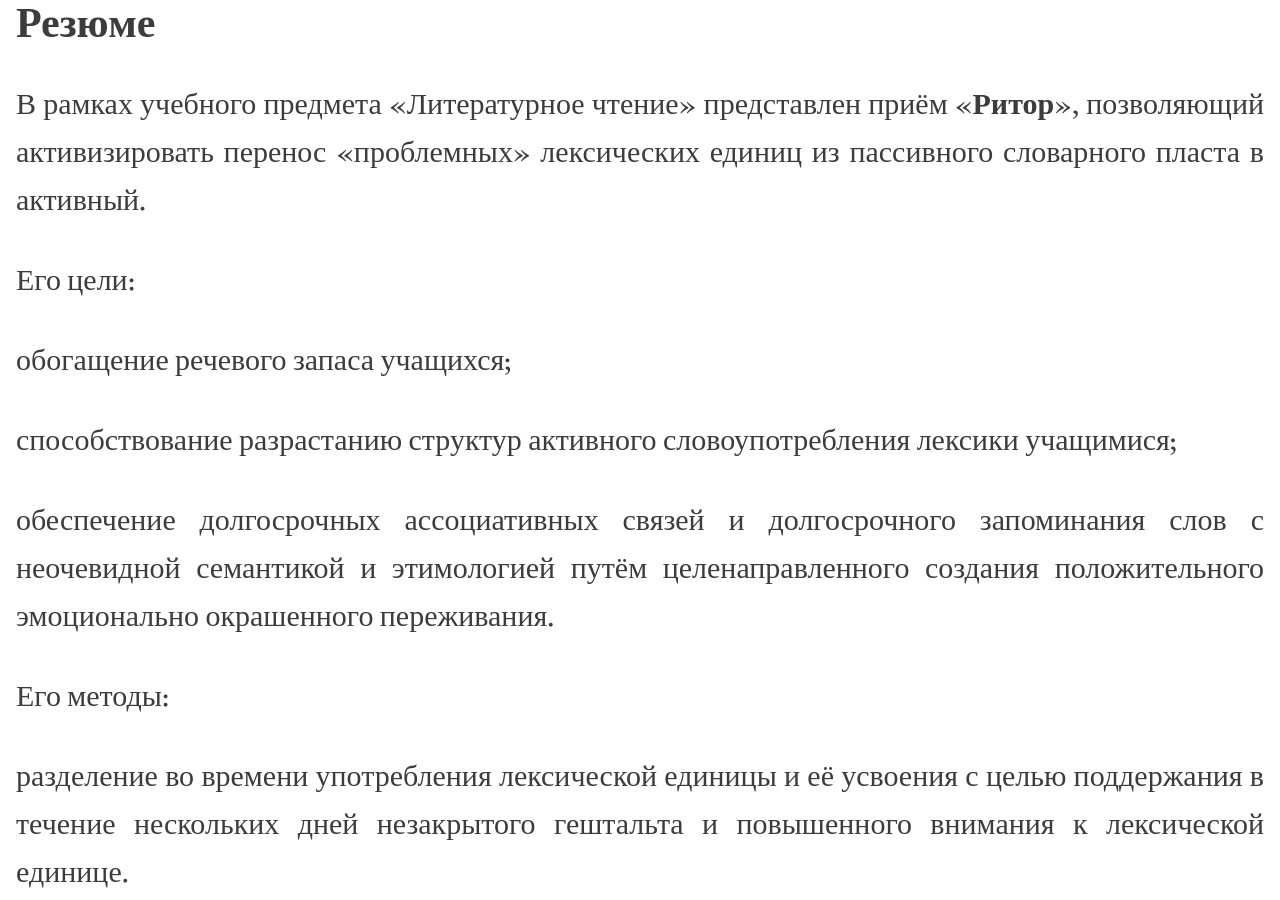
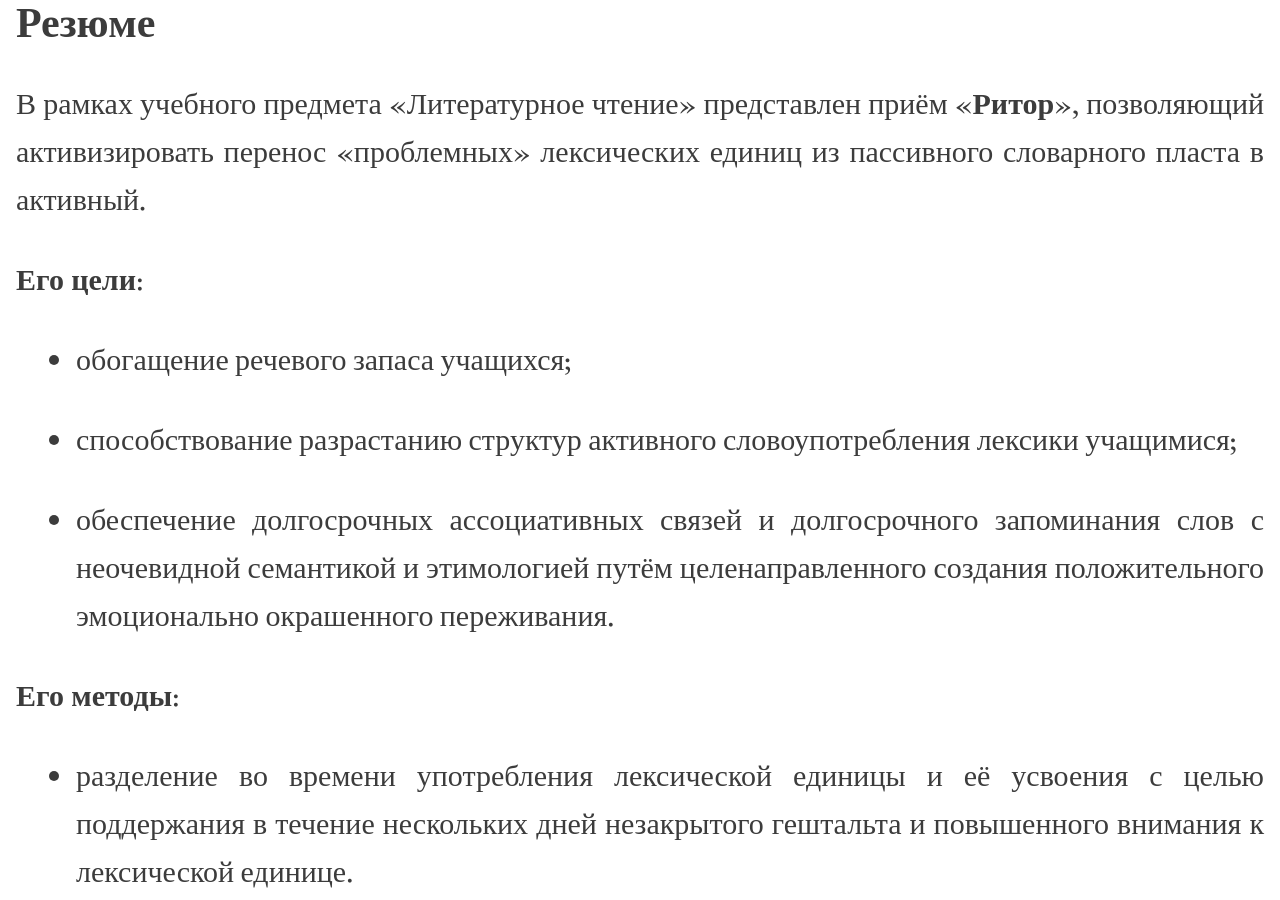
Before and after one commit to seveleva/seveleva, a Jekyll site: the page built from rhetor.md, in a window 1280 px wide and 900 px high, scrolled down 1343 px. Built offline with Jekyll 4.4.1, drawn with Linux system fonts in a browser that asks for light colours.

```diff
--- a/rhetor.md
+++ b/rhetor.md
@@ -27,19 +27,19 @@ description: Описание дидактического приёма «Рит
 
 В рамках учебного предмета «Литературное чтение» представлен приём «**Ритор**», позволяющий активизировать перенос «проблемных» лексических единиц из пассивного словарного пласта в активный.
 
-Его цели:
+**Его цели**:
 
-обогащение речевого запаса учащихся;
+- обогащение речевого запаса учащихся;
 
-способствование разрастанию структур активного словоупотребления лексики учащимися;
+- способствование разрастанию структур активного словоупотребления лексики учащимися;
 
-обеспечение долгосрочных ассоциативных связей и долгосрочного запоминания слов с неочевидной семантикой и этимологией путём целенаправленного создания положительного эмоционально окрашенного переживания.
+- обеспечение долгосрочных ассоциативных связей и долгосрочного запоминания слов с неочевидной семантикой и этимологией путём целенаправленного создания положительного эмоционально окрашенного переживания.
 
-Его методы:
+**Его методы**:
 
-разделение во времени употребления лексической единицы и её усвоения с целью поддержания в течение нескольких дней незакрытого гештальта и повышенного внимания к лексической единице.
+- разделение во времени употребления лексической единицы и её усвоения с целью поддержания в течение нескольких дней незакрытого гештальта и повышенного внимания к лексической единице.
 
-целенаправленное внедрение абсурдности с целью задействовать механизм импрессинга.
+- целенаправленное внедрение абсурдности с целью задействовать механизм импрессинга.
 
 **Результаты исследования **были представлены на городском конкурсе «Урок для педагога – 2017» в феврале-марте 2017 г.
 
```
